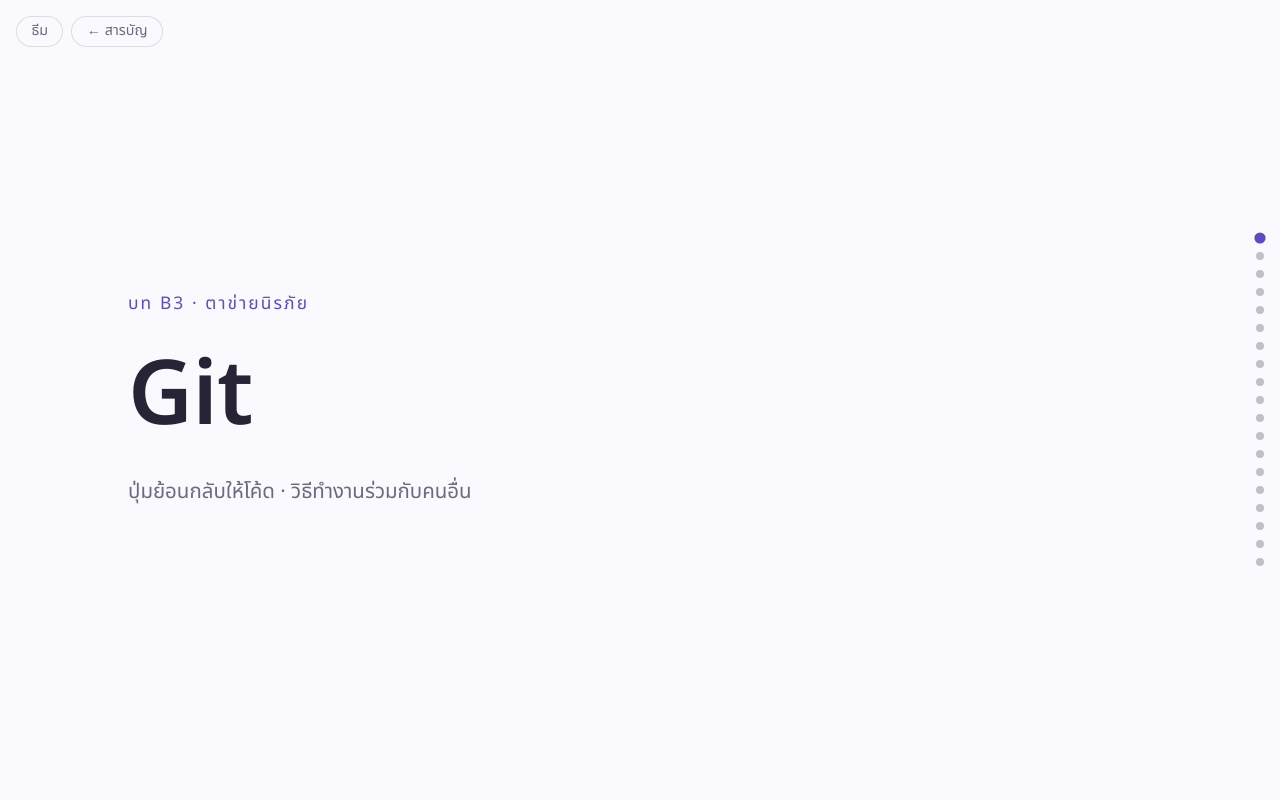
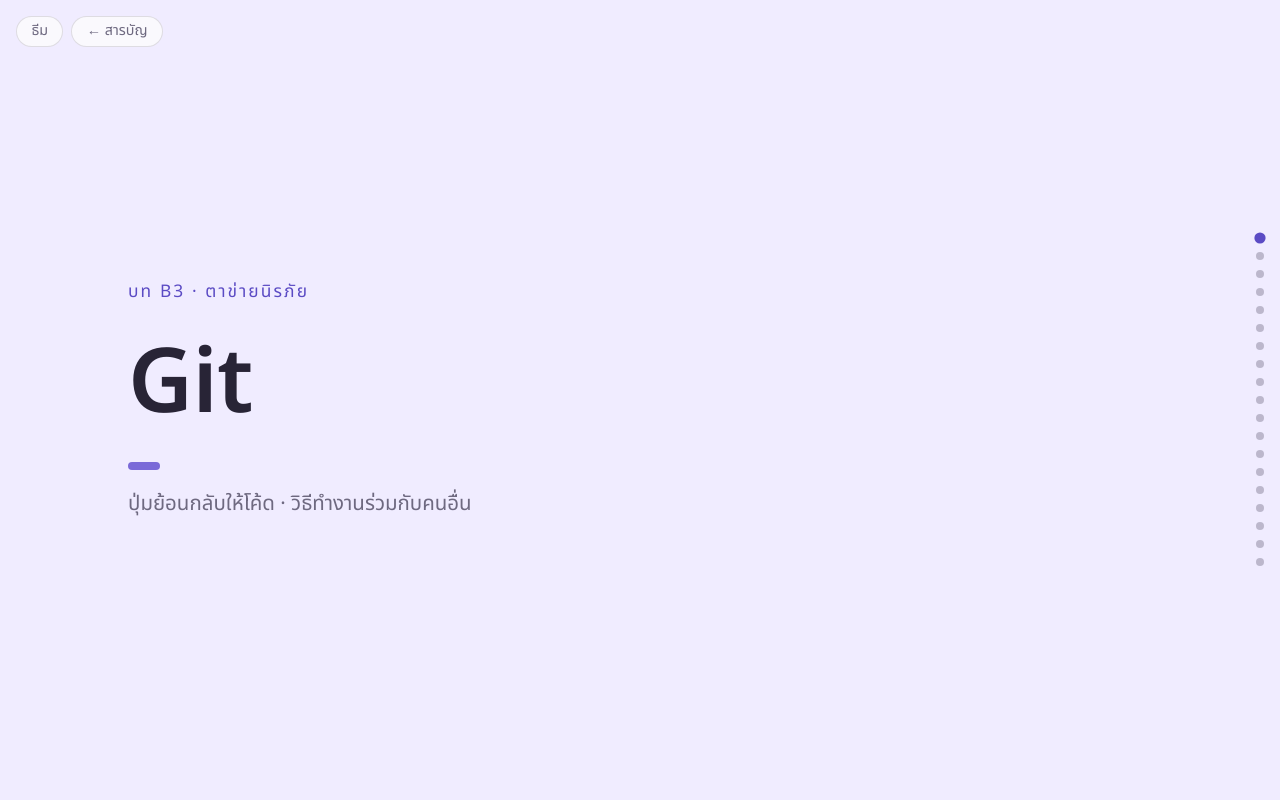
Before and after one commit to ArrayaWongsaita/dn_ai_in, a React (Vite) app: page /git#1 in a window 1280 px wide. Shown: the top 800 px of the page. Built offline with nearby package versions, Linux system fonts and the light colour scheme.

Commit message:
feat: put the cover slide on the surface with an accent-2 title bar (ticket 06)

```diff
--- a/src/shared/components/organisms/SlideFrame.module.css
+++ b/src/shared/components/organisms/SlideFrame.module.css
@@ -1,4 +1,7 @@
-.frame { scroll-snap-align: start; }
+.frame { scroll-snap-align: start; transition: background 0.2s; }
+/* The frame carries the background so it shows before the children fade in (Cover uses surface). */
+.bg { background: var(--bg); }
+.surface { background: var(--surface); }
 .frame > * { opacity: 0; transform: translateY(12px); transition: opacity var(--dur), transform var(--dur); }
 .seen > * { opacity: 1; transform: none; }
 .footer { position: absolute; left: var(--gutter); bottom: 1.5rem; }
--- a/src/shared/components/organisms/SlideFrame.tsx
+++ b/src/shared/components/organisms/SlideFrame.tsx
@@ -4,14 +4,15 @@ import { SeenContext, useInView } from '@/shared/hooks'
 import { cx } from '@/shared/lib/cx'
 import s from './SlideFrame.module.css'
 
-interface Props { source?: string; children: ReactNode }
+interface Props { source?: string; background?: 'bg' | 'surface'; children: ReactNode }
 
-/** One slide: a snap-aligned Screen that reveals on first view and shares `seen` with its children. */
-export function SlideFrame({ source, children }: Props) {
+/** One slide: a snap-aligned Screen that reveals on first view and shares `seen` with its children.
+    `background` paints the frame itself (not the children) so the colour holds through the reveal. */
+export function SlideFrame({ source, background = 'bg', children }: Props) {
   const { ref, seen } = useInView<HTMLElement>()
   return (
     <SeenContext value={seen}>
-      <Screen ref={ref} data-slide className={cx(s.frame, seen && s.seen)}>
+      <Screen ref={ref} data-slide className={cx(s.frame, s[background], seen && s.seen)}>
         {children}
         {source && <div className={s.footer}><Source>{source}</Source></div>}
       </Screen>
--- /dev/null
+++ b/src/shared/components/templates/CoverSlide.module.css
@@ -0,0 +1,2 @@
+/* Short accent bar under the cover title — a UI accent (≥3:1, see contrast table), not a wide surface. */
+.bar { width: var(--gap-lg); height: var(--gap-sm); border-radius: var(--radius-pill); background: var(--accent-2); }
--- a/src/shared/components/templates/CoverSlide.tsx
+++ b/src/shared/components/templates/CoverSlide.tsx
@@ -1,13 +1,15 @@
 import { Heading, Kicker, Stack, Text } from '@/shared/components/atoms'
 import { SlideFrame } from '@/shared/components/organisms'
+import s from './CoverSlide.module.css'
 import type { CoverData } from '@/shared/types/slide'
 
 export function CoverSlide({ kicker, title, sub }: CoverData) {
   return (
-    <SlideFrame>
+    <SlideFrame background="surface">
       <Stack>
         {kicker && <Kicker>{kicker}</Kicker>}
         <Heading level="display">{title}</Heading>
+        <span aria-hidden="true" className={s.bar} />
         {sub && <Text variant="muted">{sub}</Text>}
       </Stack>
     </SlideFrame>
```
